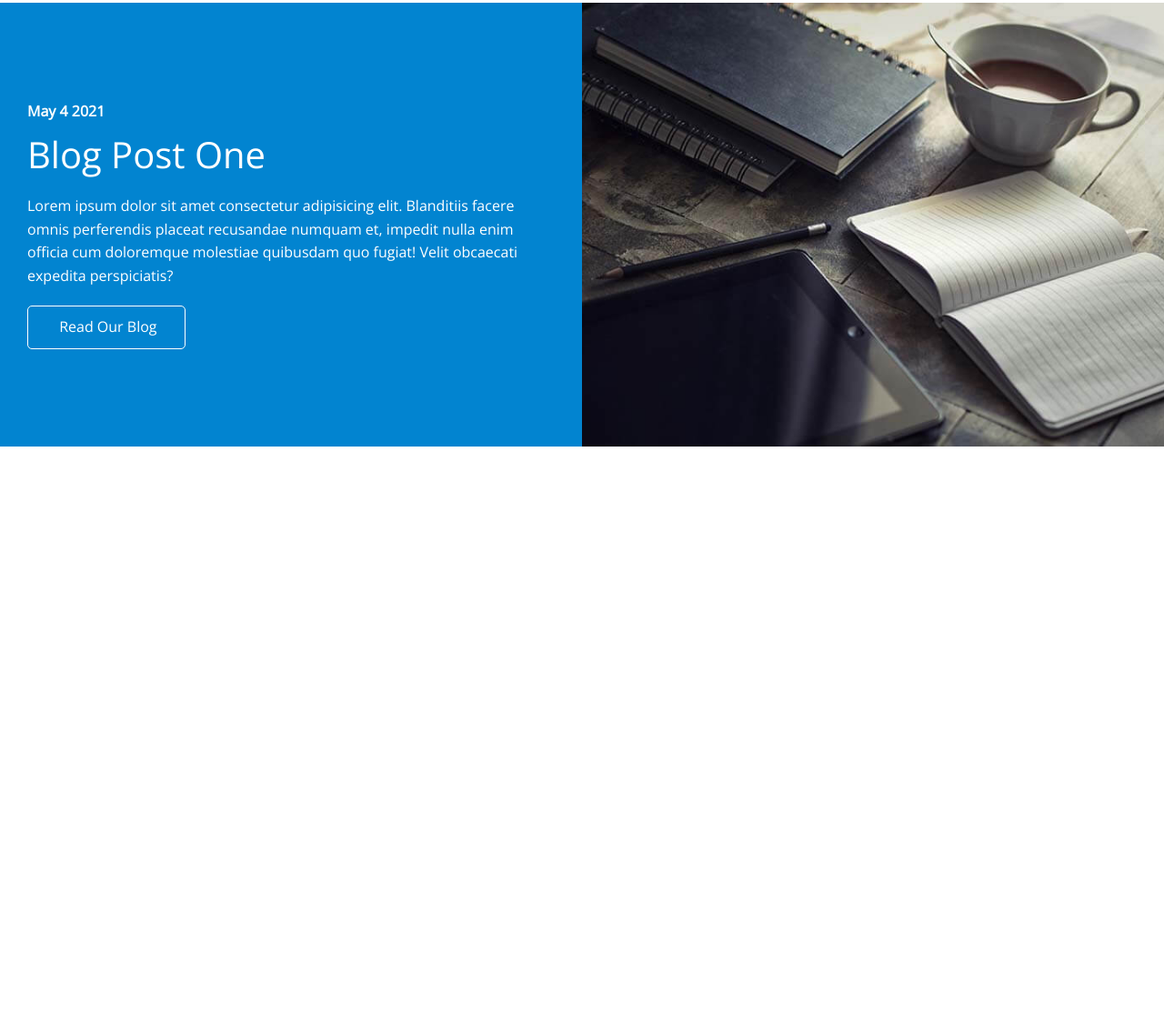
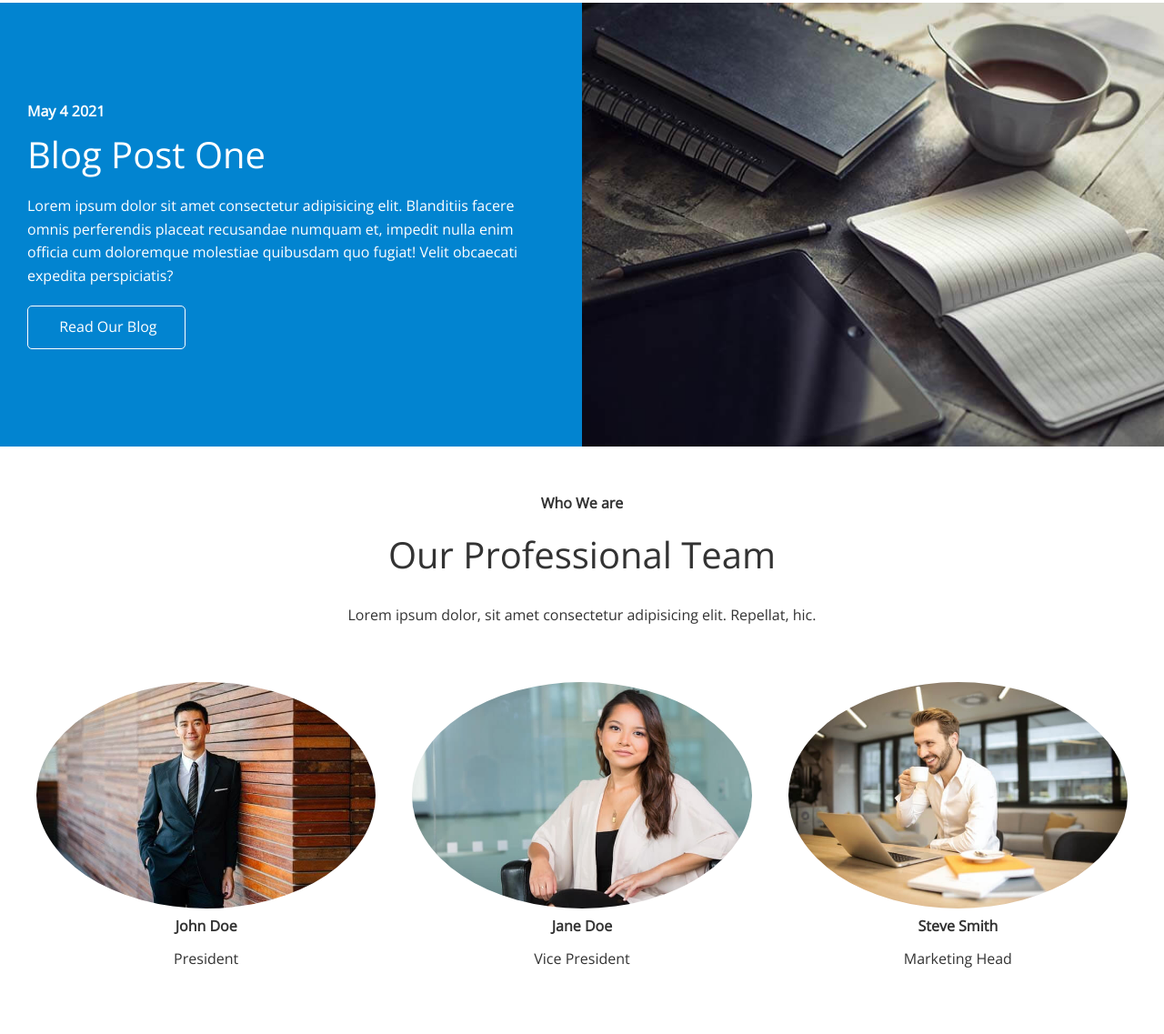
Before and after one commit to Tarmity/scorfunding, a plain HTML site: page index.html in a window 1280 px wide. Shown: the part 2223-3360 px from the top of the page at 91% size. Before the commit the page ends 2721 px from the top, so only its background shows below. Drawn offline with nearby package versions, Linux system fonts and the light colour scheme.

Commit message:
added the team section and completed the styling

```diff
--- a/css/style.css
+++ b/css/style.css
@@ -132,3 +132,8 @@ img {
 .cases img:hover {
     opacity: 0.7;
 }
+
+/* Team */
+.team img {
+    border-radius: 50%;
+}
--- a/index.html
+++ b/index.html
@@ -139,6 +139,32 @@
                 </div>
             </div>
         </section>
+
+        <!-- Team -->
+        <section id="team" class="team section-padding">
+            <header class="section-header">
+                <h4>Who We are</h4>
+                <h2>Our Professional Team</h2>
+                <p>Lorem ipsum dolor, sit amet consectetur adipisicing elit. Repellat, hic.</p>
+            </header>
+            <div class="flex-items">
+                <div>
+                    <img src="./images/team/person1.jpg" alt="">
+                    <h4>John Doe</h4>
+                    <p>President</p>
+                </div>
+                <div>
+                    <img src="./images/team/person2.jpg" alt="">
+                    <h4>Jane Doe</h4>
+                    <p>Vice President</p>
+                </div>
+                <div>
+                    <img src="./images/team/person3.jpg" alt="">
+                    <h4>Steve Smith</h4>
+                    <p>Marketing Head</p>
+                </div>
+            </div>
+        </section>
     </main>
 
 </body>
```
Also changed, not shown: images/team/person1.jpg (added), images/team/person2.jpg (added), images/team/person3.jpg (added).
